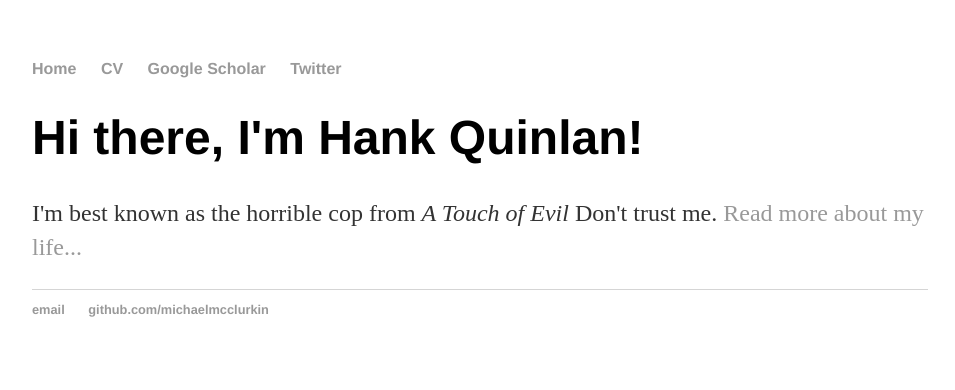
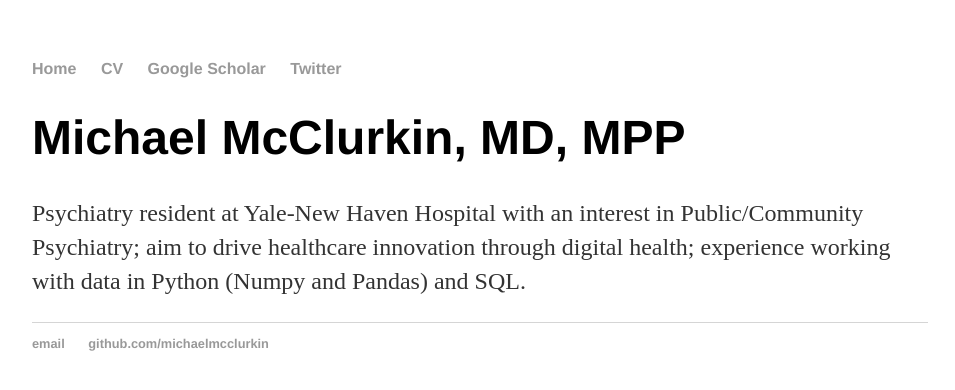
Before and after one commit to michaelmcclurkin/michaelmcclurkin.github.io, a Jekyll site: the page built from index.html, in a window 1280 px wide. Shown: the top 390 px of the page, without its empty margins (160-1115 px from the left). Built offline with Jekyll 4.4.1, drawn with Linux system fonts in a browser that asks for light colours.

Commit message:
Update index.html

```diff
--- a/index.html
+++ b/index.html
@@ -1,8 +1,8 @@
 ---
 layout: default
-title: Hank Quinlan, Horrible Cop
+title: Michael McClurkin, MD, MPP
 ---
 <div class="blurb">
-	<h1>Hi there, I'm Hank Quinlan!</h1>
-	<p>I'm best known as the horrible cop from <em>A Touch of Evil</em> Don't trust me. <a href="/about">Read more about my life...</a></p>
+	<h1>Michael McClurkin, MD, MPP</h1>
+	<p>Psychiatry resident at Yale-New Haven Hospital with an interest in Public/Community Psychiatry; aim to drive healthcare innovation through digital health; experience working with data in Python (Numpy and Pandas) and SQL.</p>
 </div><!-- /.blurb -->
```
